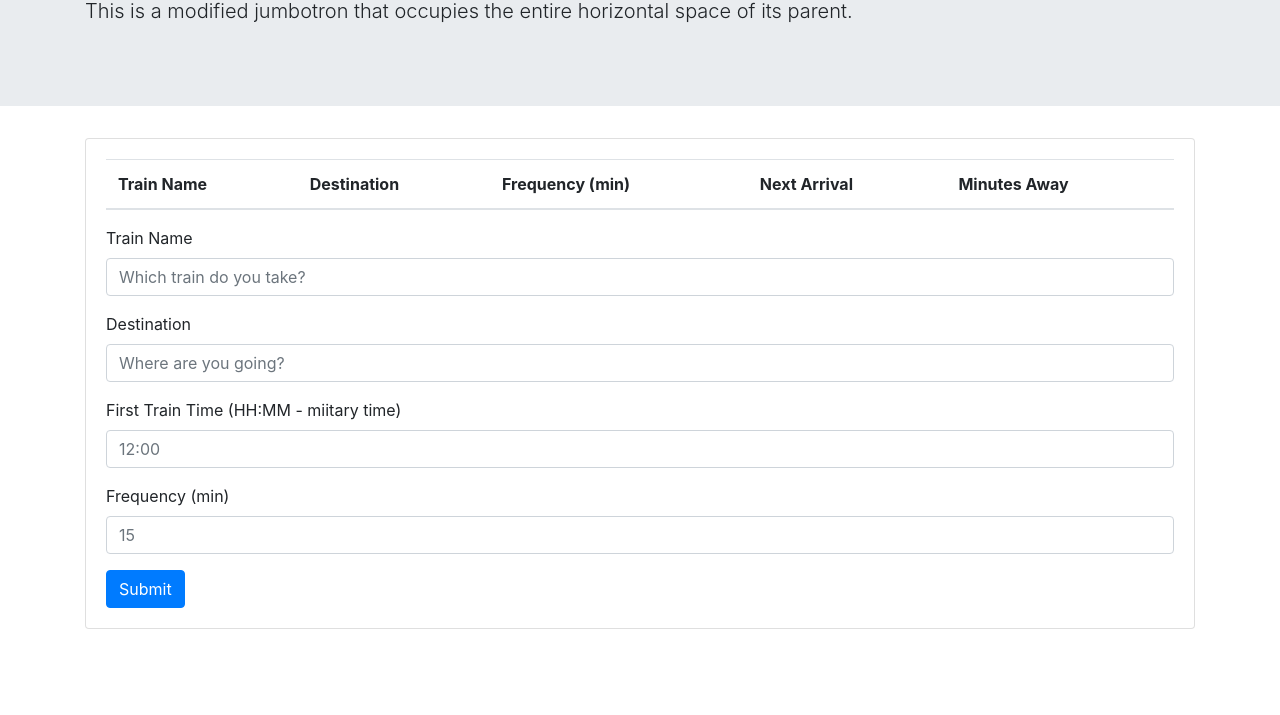
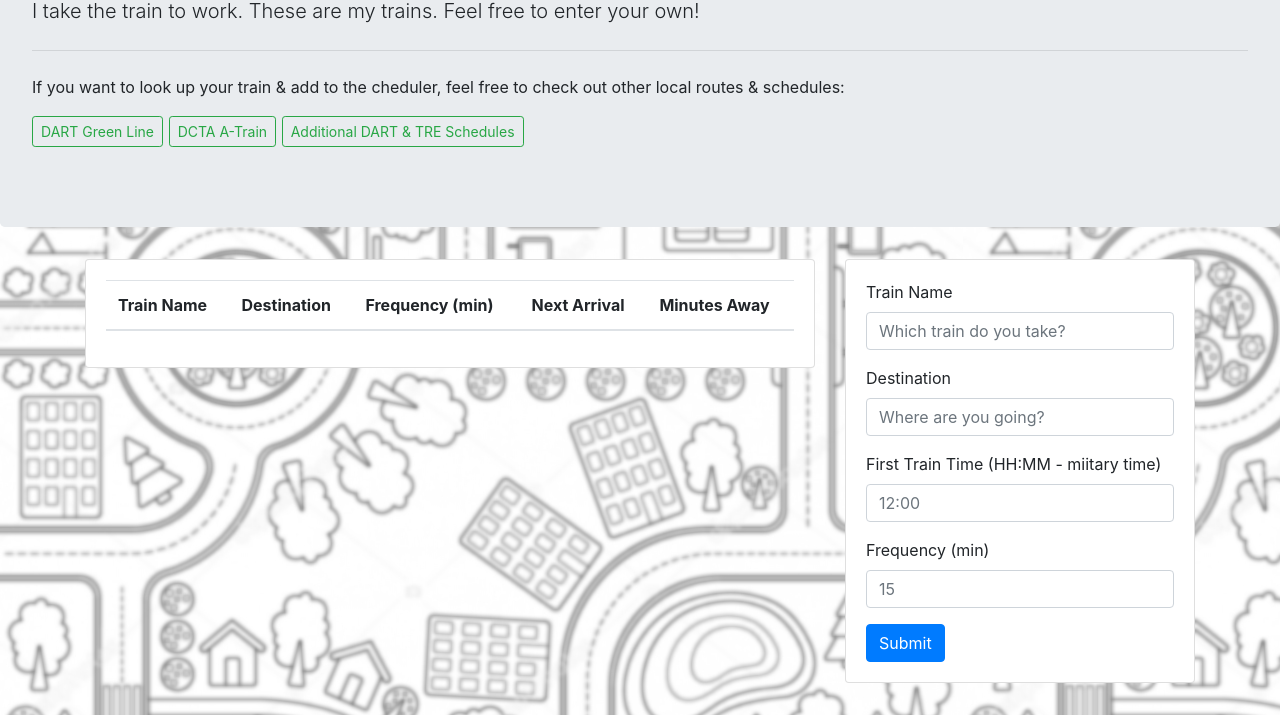
Before and after one commit to thewly/TrainSchedule, a plain HTML site: page index.html in a window 1280 px wide. Shown: the part 143-858 px from the top of the page. Before the commit the page ends 800 px from the top, so only its background shows below. Drawn offline with nearby package versions, Linux system fonts and the light colour scheme; no server answers.

Commit message:
finished push

```diff
--- a/assets/javascript/app.js
+++ b/assets/javascript/app.js
@@ -18,10 +18,8 @@
   var frequency = "";
   var firstTrain = "";
 
-
   employeeList.on('child_added', function(snap){
 
-    // var formattedDate = moment.unix(record.start).format('MM/DD/YYYY');
     var nextArrival = 0;
     var minutesAway = 0;
     var firstTrain = snap.val().firstTrain;
@@ -60,7 +58,6 @@
       newRow.addClass("doesThisWork");
       newRow.append("<div class='row'>");
 
-
       name = $("#trainName").val().trim();
       destination = $("#destination").val().trim();
       frequency = $("#frequency").val().trim();
--- a/index.html
+++ b/index.html
@@ -5,31 +5,56 @@
     <meta charset="UTF-8">
     <meta name="viewport" content="width=device-width, initial-scale=1.0">
     <meta http-equiv="X-UA-Compatible" content="ie=edge">
-    <title>Gif Ajax HW</title>
+    <title>Train Scheduler</title>
     <link rel="stylesheet" href="https://stackpath.bootstrapcdn.com/bootstrap/4.3.1/css/bootstrap.min.css"
         integrity="sha384-ggOyR0iXCbMQv3Xipma34MD+dH/1fQ784/j6cY/iJTQUOhcWr7x9JvoRxT2MZw1T" crossorigin="anonymous">
     <link rel="stylesheet" href="https://use.fontawesome.com/releases/v5.7.2/css/all.css"
         integrity="sha384-fnmOCqbTlWIlj8LyTjo7mOUStjsKC4pOpQbqyi7RrhN7udi9RwhKkMHpvLbHG9Sr" crossorigin="anonymous">
     <style>
+        /* There were limited styles applied so I left them internal, forgive me */
         .doesThisWork {
             background-color: blue;
         }
+        .dat-background-tho {
+            background-image: url("assets/images/train.jpg");
+            background-repeat: repeat;
+            background-color: blueviolet;
+        }
+        .breathing-room {
+            margin-bottom: 2rem;
+            margin-bottom: 2rem;
+        }
     </style>
-
-    <!-- <link rel="stylesheet" type="text/css" href="assets/css/style.css"> -->
 </head>
 
 <body class="dat-background-tho">
-    <div class="jumbotron jumbotron-fluid">
+    <div class="jumbotron">
+        <h1 class="display-4">DFW Train Scheduler</h1>
+        <p class="lead">I take the train to work. These are my trains. Feel free to enter your own!</p>
+        <hr class="my-4">
+        <p>If you want to look up your train & add to the cheduler, feel free to check out other local routes &
+            schedules:</p>
+        <p class="lead">
+            <a class="btn btn-outline-success btn-sm" href="https://www.dart.org/riding/dartrailgreenline.asp"
+                role="button">DART Green Line</a>
+
+            <a class="btn btn-outline-success btn-sm" href="https://www.dcta.net/schedules-maps/bus-service-schedules"
+                role="button">DCTA A-Train</a>
+
+            <a class="btn btn-outline-success btn-sm" href="https://www.dart.org/schedules/schedules.asp"
+                role="button">Additional DART & TRE Schedules</a>
+        </p>
+    </div>
+    <!-- <div class="jumbotron jumbotron-fluid">
         <div class="container">
-            <h1 class="display-4">Fluid jumbotron</h1>
-            <p class="lead">This is a modified jumbotron that occupies the entire horizontal space of its parent.</p>
+            <h1 class="display-4">Train Scheduler</h1>
+            <p class="lead">These are the trains I take to work. Feel free to add your trains to the list below.</p>
         </div>
-    </div>
+    </div> -->
     <div class="container">
         <div class="row">
-            <div class="col-md-12">
-                <div class="card">
+            <div class="col-md-8">
+                <div class="card breathing-room">
                     <div class="card-body">
                         <table class="table">
                             <thead>
@@ -43,6 +68,12 @@
                             </thead>
                             <tbody></tbody>
                         </table>
+                    </div>
+                </div>
+            </div>
+            <div class="col-md-4">
+                <div class="card breathing-room">
+                    <div class="card-body">
                         <form>
                             <div class="form-group">
                                 <label for="nameInput">Train Name</label>
@@ -70,17 +101,10 @@
                 </div>
             </div>
         </div>
-    </div>
-
-
-    <script type="text/javascript" src="https://cdnjs.cloudflare.com/ajax/libs/jquery/3.2.1/jquery.min.js"></script>
-    <script src="https://cdn.jsdelivr.net/momentjs/2.12.0/moment.min.js"></script>
-    <script src="https://www.gstatic.com/firebasejs/5.9.0/firebase.js"></script>
-    <script src="assets/javascript/app.js"></script>
-
-
-
-
+        <script type="text/javascript" src="https://cdnjs.cloudflare.com/ajax/libs/jquery/3.2.1/jquery.min.js"></script>
+        <script src="https://cdn.jsdelivr.net/momentjs/2.12.0/moment.min.js"></script>
+        <script src="https://www.gstatic.com/firebasejs/5.9.0/firebase.js"></script>
+        <script src="assets/javascript/app.js"></script>
 </body>
 
 </html>
```
Also changed, not shown: assets/images/16784383-illustration-of-a-seamless-city-map-background.jpg (added), assets/images/depositphotos_157854140-stock-illustration-abstract-seamless-vector-background-pattern.jpg (added), assets/images/thomas.jpg (added), assets/images/train.jpg (added).
